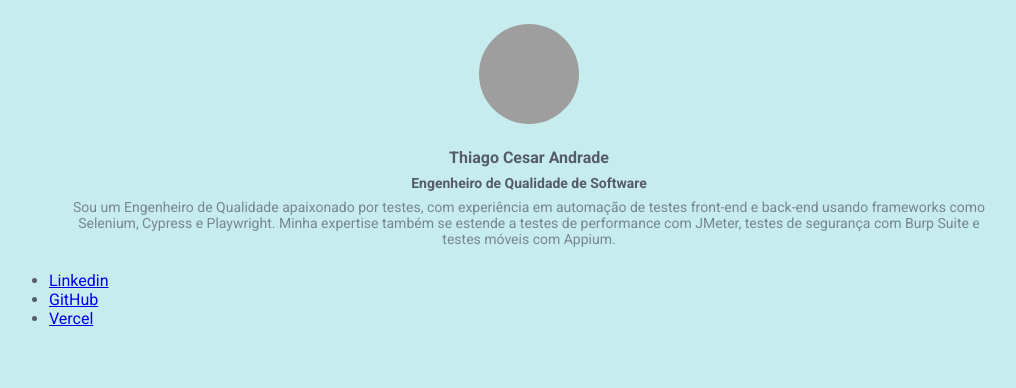
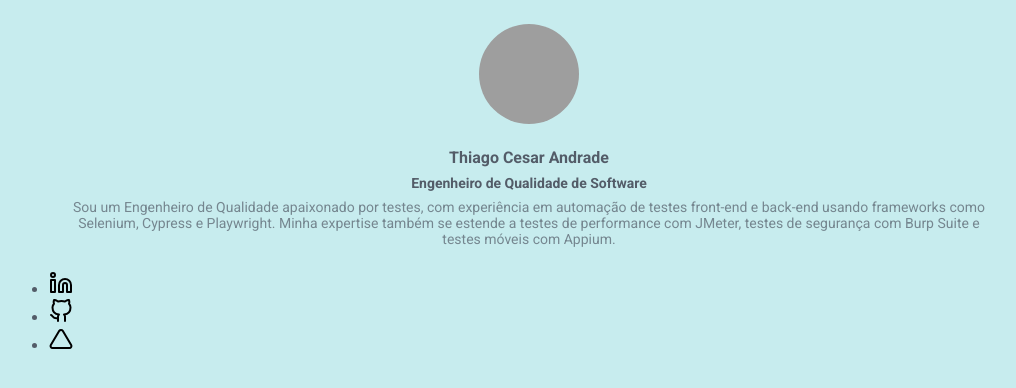
Before and after one commit to AndradeTC86/exercicios-ebac, a website: page FullStack/Exercicio17/index.html in a window 1280 px wide. Shown: the whole page, without its empty margins (111-1127 px from the left). Drawn offline with Linux system fonts and the light colour scheme; grey boxes are pictures that could not be loaded.

```diff
--- a/FullStack/Exercicio17/index.html
+++ b/FullStack/Exercicio17/index.html
@@ -24,9 +24,21 @@
 
         <nav>
             <ul>
-                <li><a href="https://www.linkedin.com/in/thiago-andrade-28aa9a24/">Linkedin</a></li>
-                <li><a href="https://github.com/AndradeTC86">GitHub</a></li>
-                <li><a href="https://vercel.com/andradetc86s-projects">Vercel</a></li>
+                <li>
+                    <a href="https://www.linkedin.com/in/thiago-andrade-28aa9a24/">
+                        <img src="./src/images/linkedin.svg" alt="Logo do LinkedIn">
+                    </a>
+                </li>
+                <li>
+                    <a href="https://github.com/AndradeTC86">
+                        <img src="./src/images/github.svg" alt="Logo do GitHub">
+                    </a>
+                </li>
+                <li>
+                    <a href="https://vercel.com/andradetc86s-projects">
+                        <img src="./src/images/vercel.svg" alt="Imagem de um triângulo para representar o logo do Vercel">
+                    </a>
+                </li>
             </ul>
         </nav>
     </div>
```
Also changed, not shown: FullStack/Exercicio17/src/images/github.svg (added), FullStack/Exercicio17/src/images/linkedin.svg (added), FullStack/Exercicio17/src/images/vercel.svg (added).
